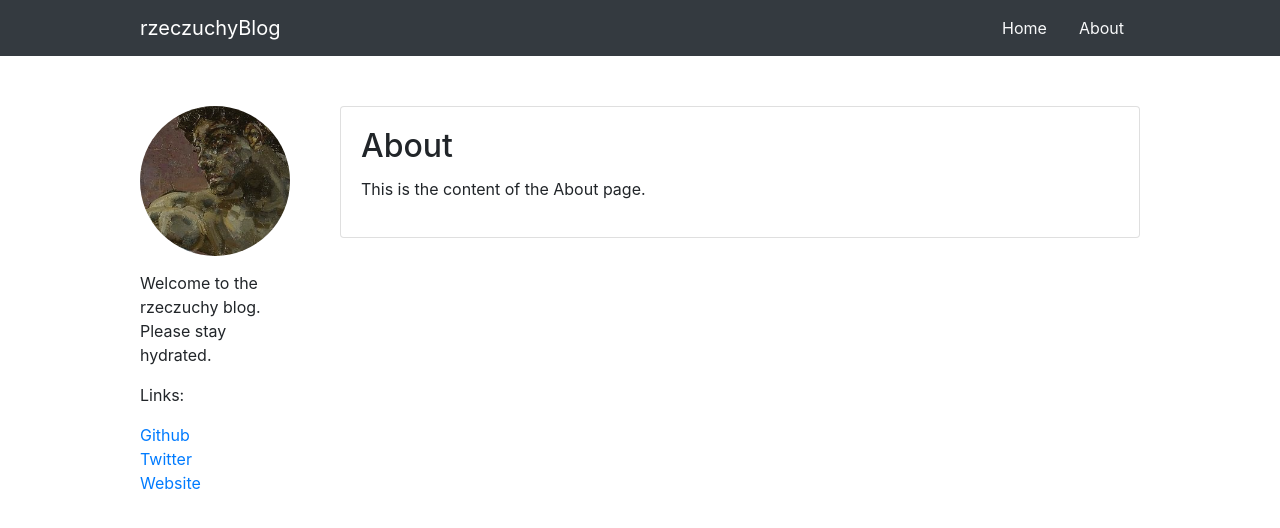
After one commit to rzeczuchy/rzeczuchyBlog, a Django app: page /about in a window 1280 px wide. The commit adds this page. Shown: the top 528 px of the page. Run offline with Django 3.2, Linux system fonts and the light colour scheme; some libraries are stand-ins or nearby versions.

Commit message:
adding About page

```diff
--- a/rzeczuchyBlog/blog/urls.py
+++ b/rzeczuchyBlog/blog/urls.py
@@ -4,6 +4,7 @@ from .views import PostDetail
 
 app_name = 'blog'
 urlpatterns = [
-   path('', views.index, name="index"),
+   path('', views.index, name='index'),
    path('post/<int:pk>', PostDetail.as_view(), name='post-detail'),
+   path('about', views.about, name='about')
 ]
--- a/rzeczuchyBlog/blog/views.py
+++ b/rzeczuchyBlog/blog/views.py
@@ -14,3 +14,6 @@ def index(request):
 class PostDetail(DetailView):
    model = Post
    template_name = 'blog/post_detail.html'
+
+def about(request):
+   return render(request, 'blog/about.html')
--- /dev/null
+++ b/rzeczuchyBlog/templates/blog/about.html
@@ -0,0 +1,14 @@
+{% extends 'blog/shared.html' %}
+{% block content %}
+    <div class="card mb-3">
+        <div class="card-body">
+            <h2 class="card-title">
+                About
+            </h2>
+
+            <div class="text-left mb-3">
+            <p class="card-text">This is the content of the About page.</p>
+            </div>
+        </div>
+    </div>
+{% endblock %}
--- a/rzeczuchyBlog/templates/blog/shared.html
+++ b/rzeczuchyBlog/templates/blog/shared.html
@@ -30,7 +30,7 @@
                 <a class="nav-link text-light" href="{% url 'blog:index' %}">Home</a>
               </li>
               <li class="nav-item">
-                <a class="nav-link text-light" href="#">About</a>
+                <a class="nav-link text-light" href="{% url 'blog:about' %}">About</a>
               </li>
             </ul>
           </div>
```
